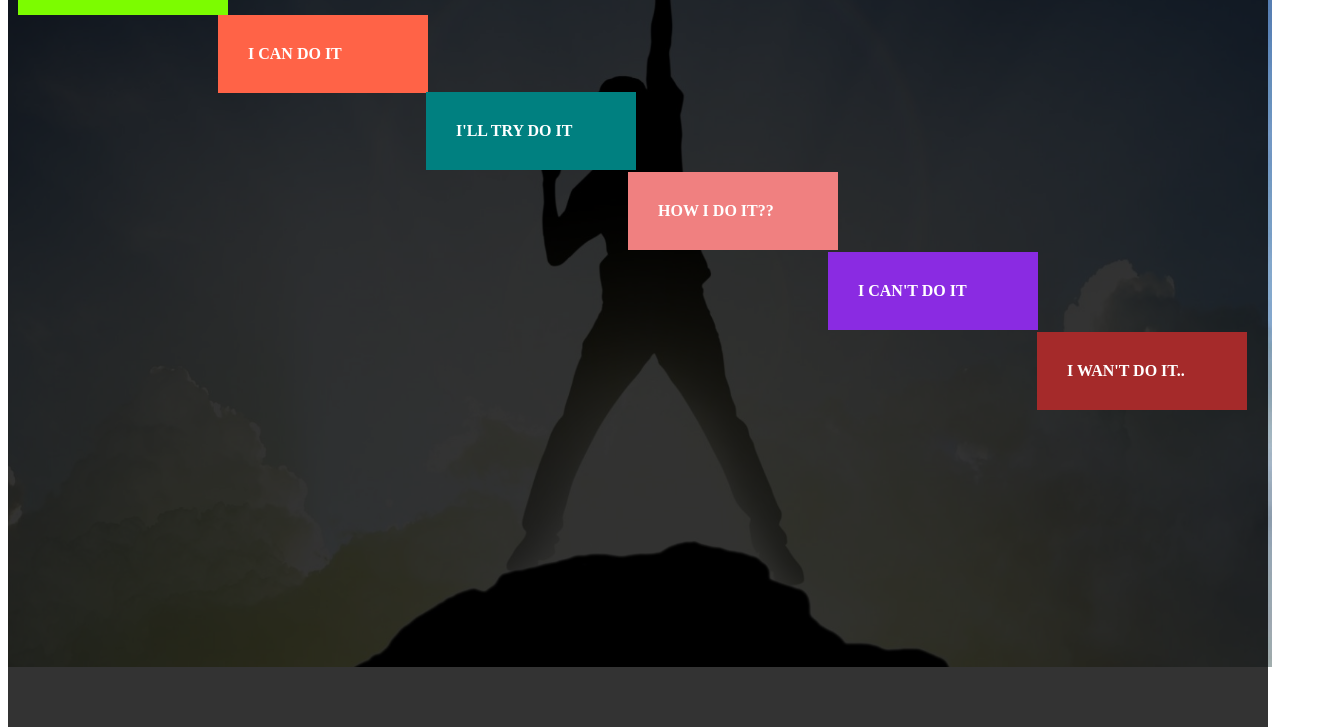
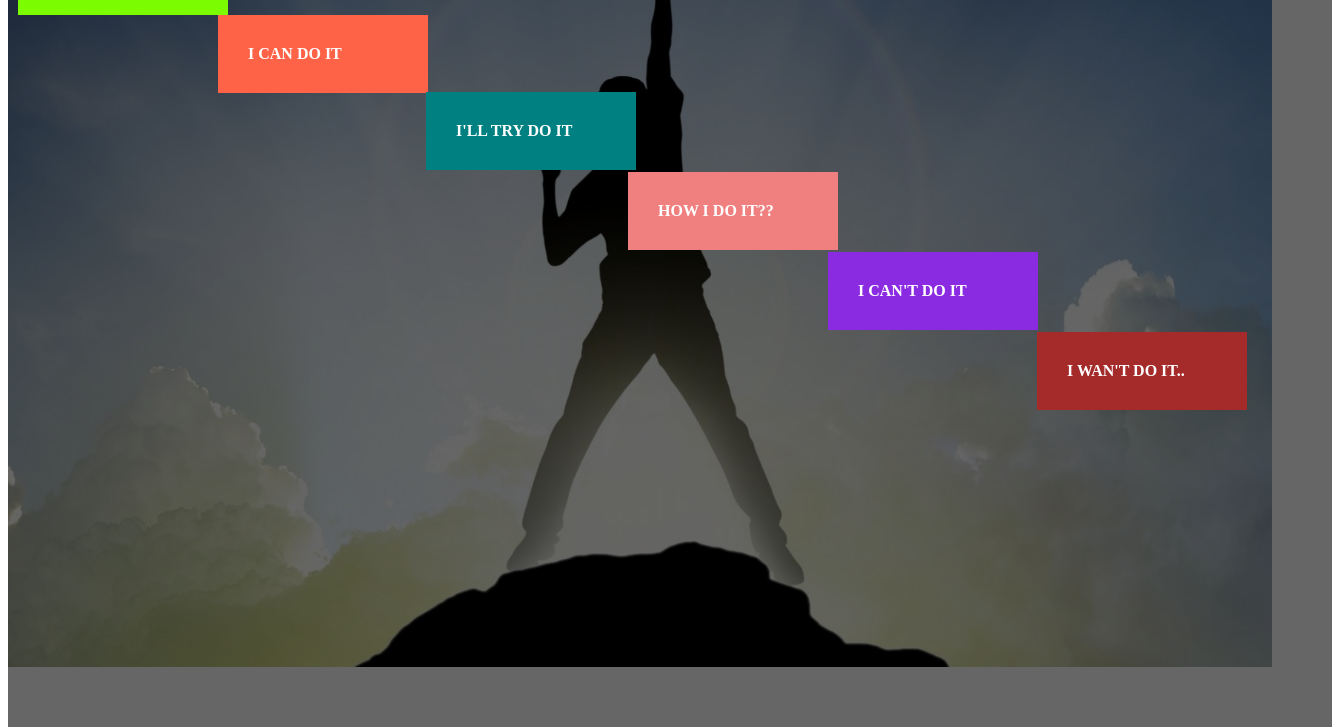
Before and after one commit to AmnaAbdAlkareem/steps-of-success, a plain HTML site: page index.html in a window 1280 px wide. Shown: the part 141-868 px from the top of the page, 1332 px wide, since content can reach past the window. Drawn offline with Linux system fonts and the light colour scheme.

Commit message:
some eadit

```diff
--- a/css/style.css
+++ b/css/style.css
@@ -4,13 +4,14 @@ body{
 }
 .continer{
     background: url(../images/success.jpg) no-repeat center center/cover;
+    width: 100%;
     height: 100vh;
 
 }
 .steps{
     height: 100vh;
-    width: 1200px;
-    background-color: rgba(0,0, 0,0.8);
+    width: 100%;
+    background-color: rgba(0,0, 0,0.6);
 }
 div{
     width: 150px;
@@ -71,6 +72,7 @@ h1{
 
 
 .continer{
+
     display: flex;
     flex-direction: column;
     justify-content: center;
```
